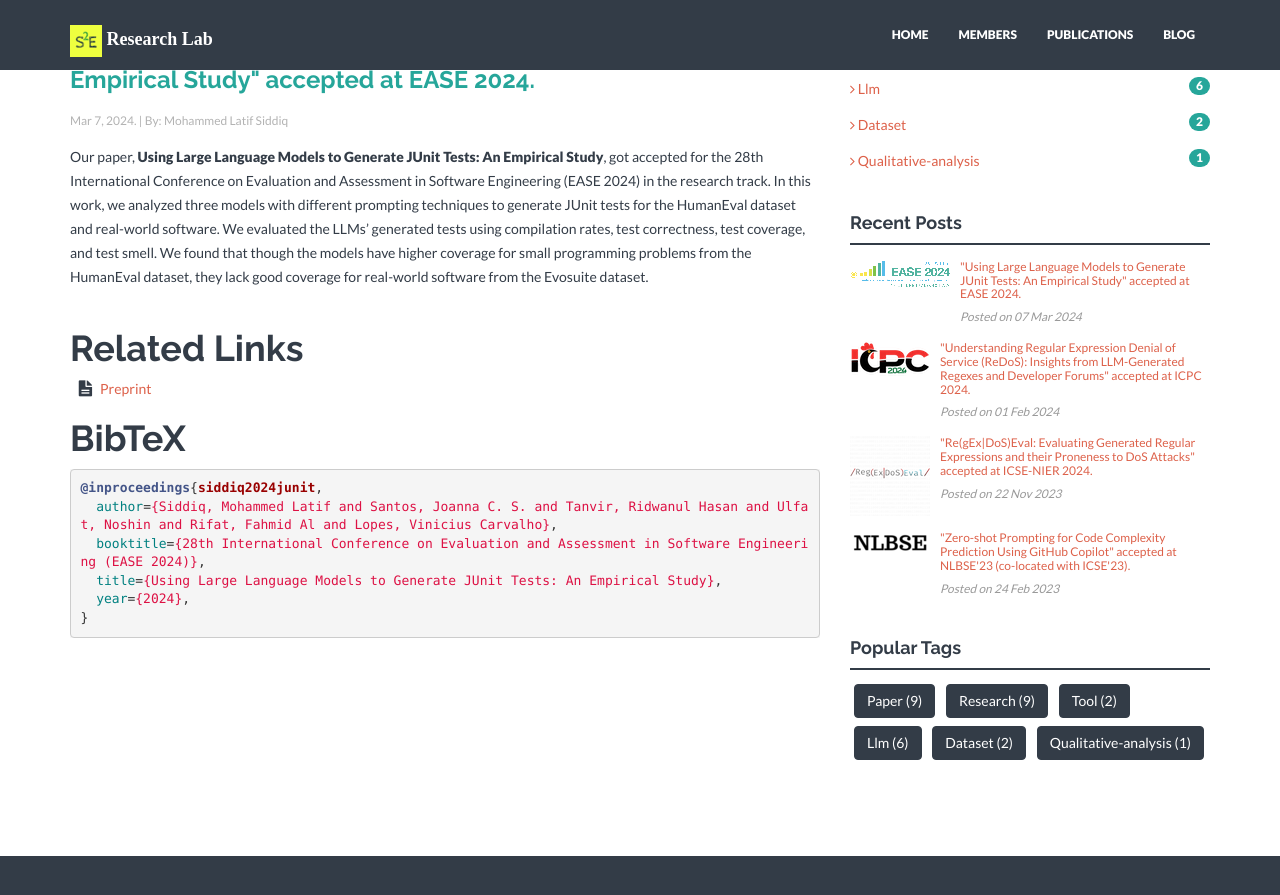
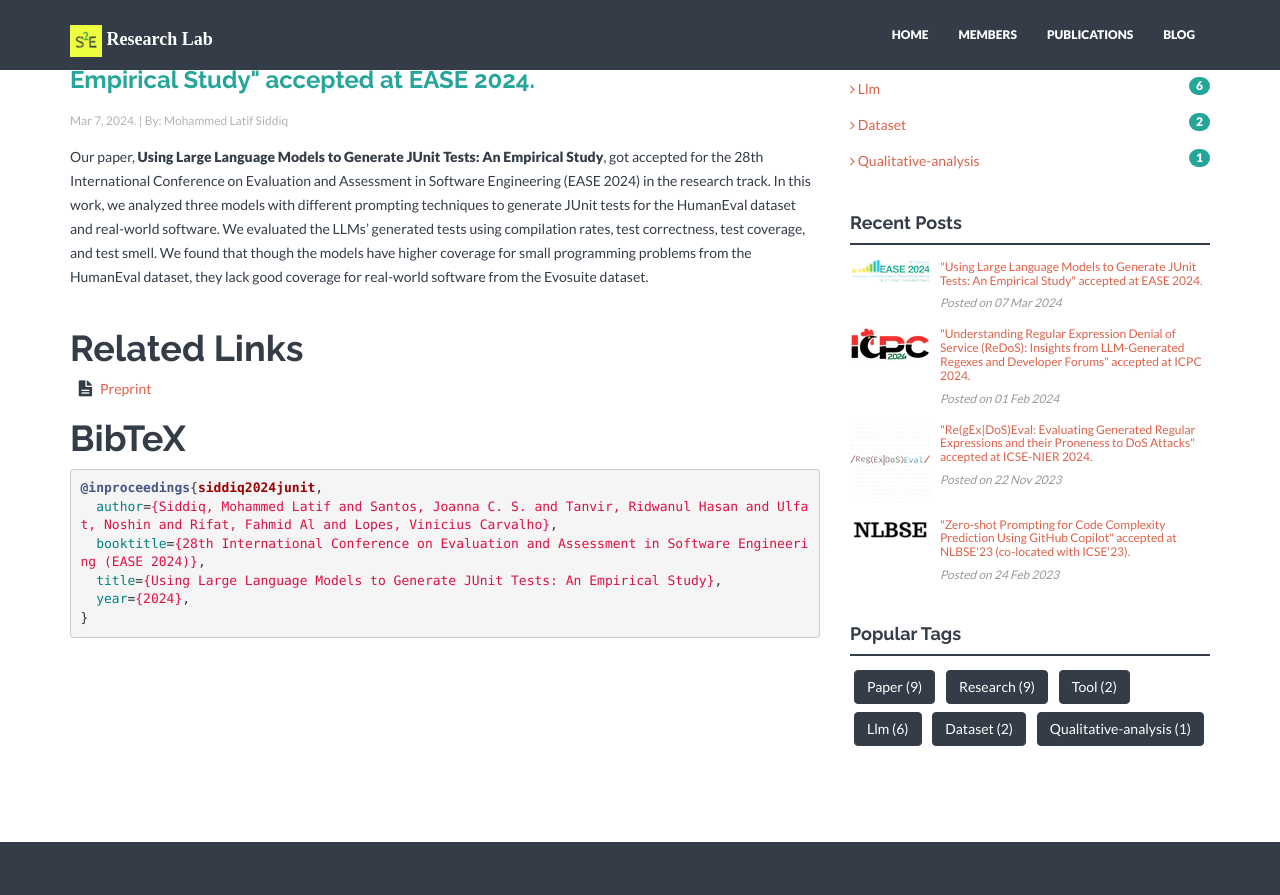
Before and after one commit to s2e-lab/s2e-lab.github.io, a Jekyll site: the page built from _posts/2024-03-07-ease-2024.md, in a window 1280 px wide and 900 px high, scrolled down 569 px. Shown: the top 895 px of the window. Built offline with Jekyll 4.4.1, drawn with Linux system fonts in a browser that asks for light colours; nearby versions of some CDN libraries; some web fonts are replaced; a style sheet for code colours, icons or effects is not loaded.

Commit message:
Adjusted ease thumb

```diff
--- a/_posts/2024-03-07-ease-2024.md
+++ b/_posts/2024-03-07-ease-2024.md
@@ -6,7 +6,7 @@ date: 2024-03-07 12:00:00 -0400
 categories: paper research LLM
 author: "Mohammed Latif Siddiq"
 img: EASE2024.png
-thumb: EASE2024.gif
+thumb: EASE2024.png
 tags: ease-24
 paper_id: ease-2024
 excerpt: "Our paper, \"Using Large Language Models to Generate JUnit Tests: An Empirical Study\", got accepted for the 28th International Conference on Evaluation and Assessment in Software Engineering (EASE 2024) in the research track."
```
Also changed, not shown: assets/img/blog/thumbs/EASE2024.png (added).
